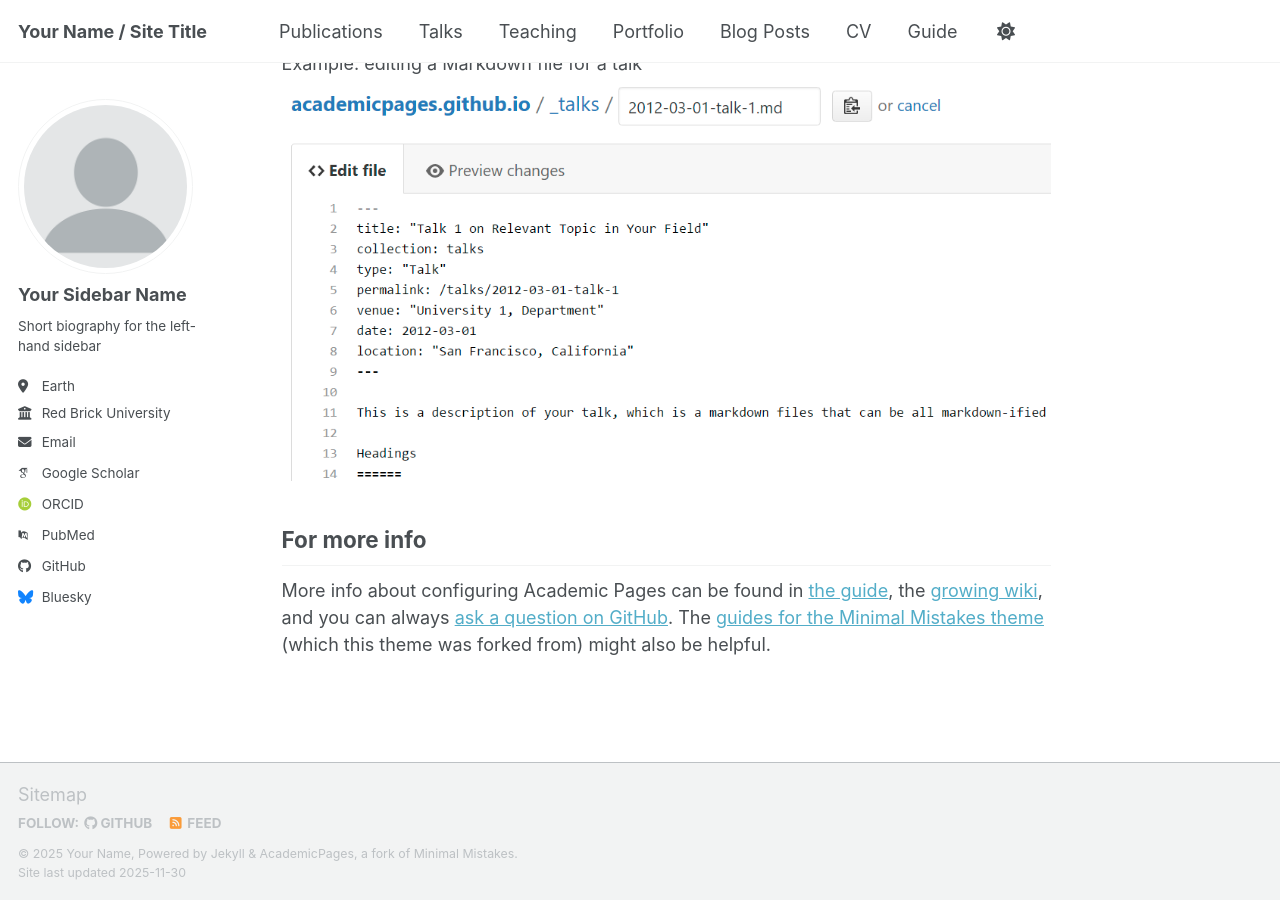
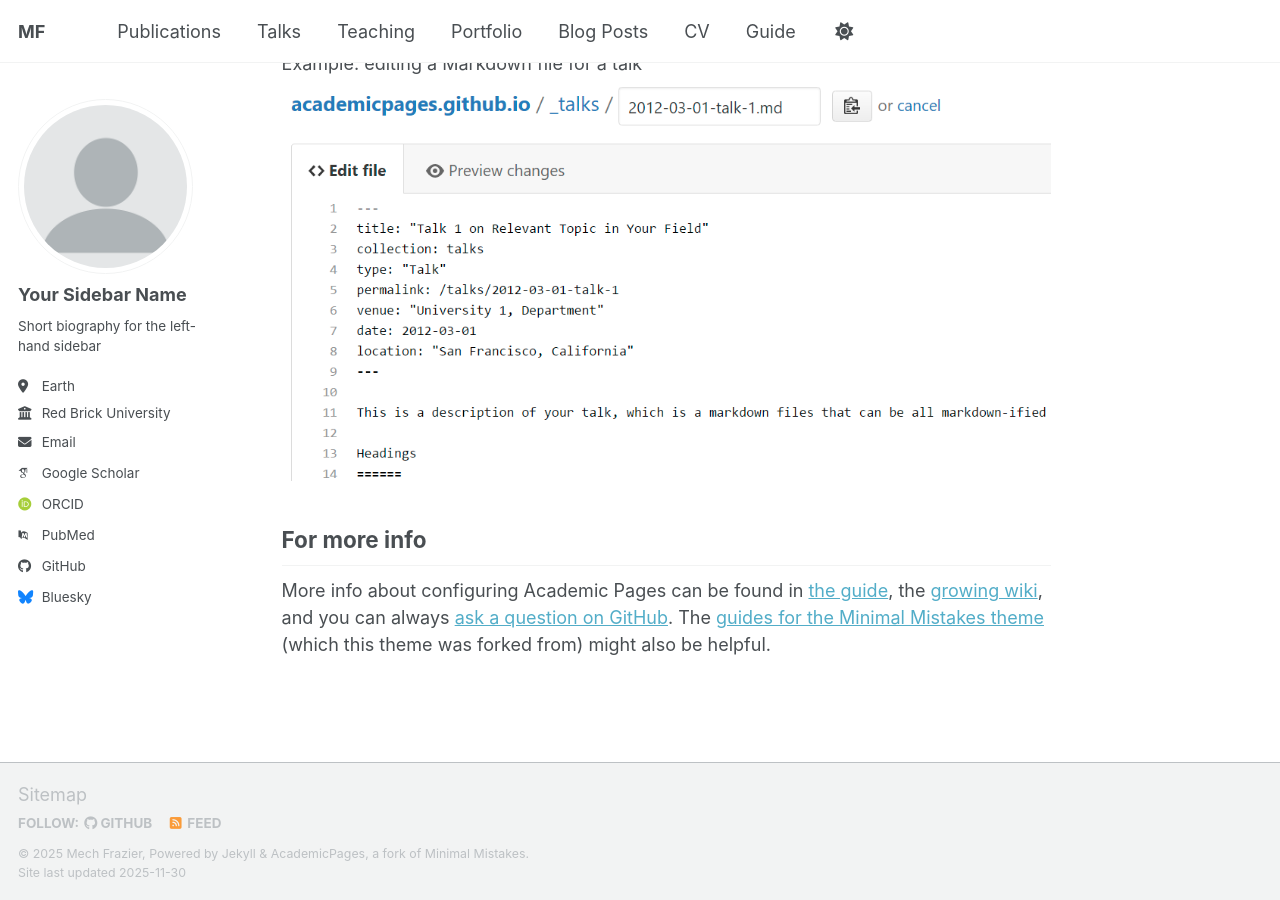
Before and after one commit to mefrazi2/mechfrazier, a Jekyll site: the page built from _pages/about.md, in a window 1280 px wide and 900 px high, scrolled down 2718 px. Built offline with Jekyll 4.4.1, drawn with Linux system fonts in a browser that asks for light colours; some web fonts are replaced; a script bundle is joined from its source files by our own code; library files that are not in the unit come from our copies.

Commit message:
Update site title, name, and description

```diff
--- a/_config.yml
+++ b/_config.yml
@@ -9,10 +9,10 @@
 # Basic Site Settings
 locale                   : "en-US"
 site_theme               : "default" # Currently available options are "default", "air"
-title                    : "Your Name / Site Title"
+title                    : "MF"
 title_separator          : "-"
-name                     : &name "Your Name"
-description              : &description "Your Name's academic portfolio"   # Update this with a general description of your site, this is the default if not overridden by a page
+name                     : &name "Mech Frazier"
+description              : &description "MA"   # Update this with a general description of your site, this is the default if not overridden by a page
 url                      : https://academicpages.github.io # The base hostname & protocol for your site e.g. "https://[your GitHub username].github.io",
                                                            # or if you already have some other page hosted on Github then use "https://[your GitHub username].github.io/[Your Repo Name]"
 baseurl                  : "" # the subpath of your site, e.g. "/blog"
```
